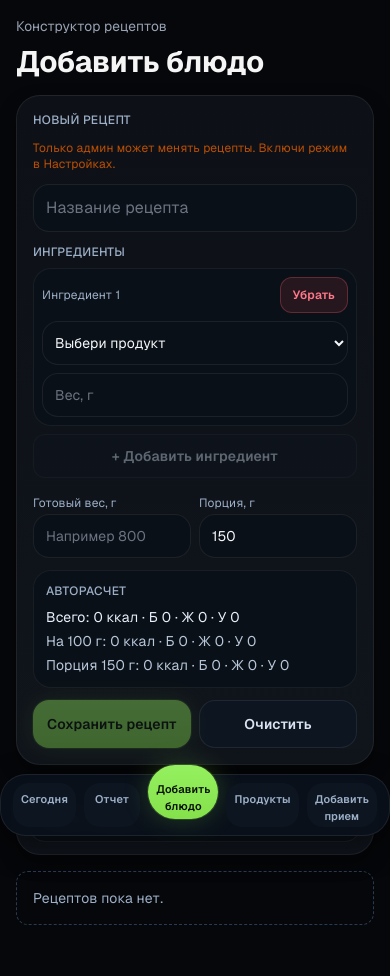
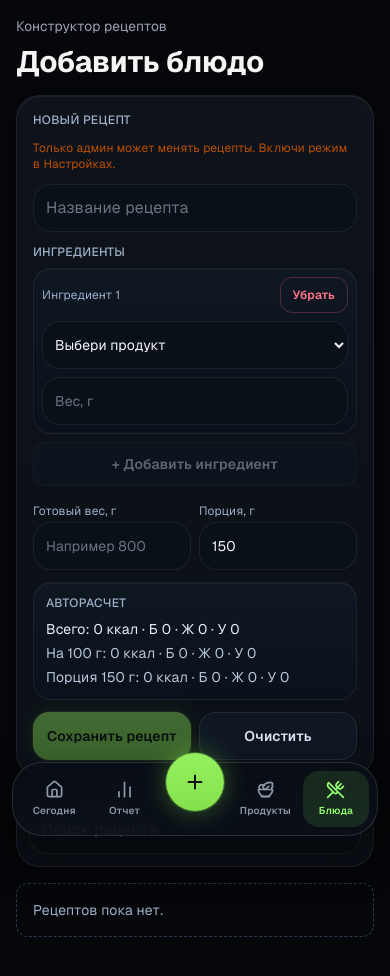
Before and after one commit to egorbailov16-svg/my_diet, a Next.js app: page /recipes in a window 390 px wide. Shown: the top 976 px of the page. Built offline with nearby package versions, Linux system fonts and the light colour scheme.

Commit message:
elevate mobile UI with premium nav depth and food imagery
Introduce icon-based floating bottom navigation with a central add action, deepen card and control visuals, enhance progress bars, and add food/meal thumbnails while keeping app logic and routes unchanged.

Made-with: Cursor

```diff
--- a/package.json
+++ b/package.json
@@ -15,6 +15,7 @@
     "@capacitor/app": "^7.0.1",
     "@capacitor/core": "^7.6.0",
     "@capacitor/ios": "^7.6.0",
+    "lucide-react": "^1.8.0",
     "next": "16.2.4",
     "react": "19.2.4",
     "react-dom": "19.2.4"
--- a/src/app/foods/page.tsx
+++ b/src/app/foods/page.tsx
@@ -53,6 +53,10 @@ function sourceLabel(source: FoodSource): string {
   if (source === "custom") return "свой";
   if (source === "imported") return "импорт";
   return "external";
+}
+
+function foodImageUrl(name: string): string {
+  return `https://source.unsplash.com/featured/?food,${encodeURIComponent(name)}`;
 }
 
 export default function FoodsPage() {
@@ -386,7 +390,17 @@ export default function FoodsPage() {
           filteredFoods.map((food) => (
             <article key={food.id} className="app-card p-3">
               <div className="mb-2 flex items-start justify-between gap-3">
-                <div>
+                <div className="flex items-start gap-3">
+                  <img
+                    src={foodImageUrl(food.name)}
+                    alt={food.name}
+                    className="food-thumb"
+                    loading="lazy"
+                    onError={(event) => {
+                      event.currentTarget.src = "https://source.unsplash.com/featured/?healthy-food";
+                    }}
+                  />
+                  <div>
                   <h2 className="text-sm font-semibold">{food.name}</h2>
                   <span
                     className={`mt-1 inline-block rounded-xl px-2 py-1 text-[11px] font-medium ${
@@ -399,13 +413,14 @@ export default function FoodsPage() {
                   >
                     {sourceLabel(food.source)}
                   </span>
+                  </div>
                 </div>
                 <div className="flex gap-2">
                   <button
                     type="button"
                     onClick={() => startEdit(food)}
                     disabled={food.source === "external" || !adminUnlocked}
-                    className="h-10 rounded-xl secondary-btn px-3 text-xs font-semibold disabled:opacity-40"
+                    className="h-8 rounded-lg secondary-btn px-2.5 text-[11px] font-semibold disabled:opacity-40"
                   >
                     Изм.
                   </button>
@@ -413,16 +428,18 @@ export default function FoodsPage() {
                     type="button"
                     onClick={() => onDelete(food)}
                     disabled={food.source === "external" || !adminUnlocked}
-                    className="h-10 rounded-xl danger-btn px-3 text-xs font-semibold disabled:opacity-40"
+                    className="h-8 rounded-lg danger-btn px-2.5 text-[11px] font-semibold disabled:opacity-40"
                   >
                     Удал.
                   </button>
                 </div>
               </div>
 
+              <p className="text-sm font-semibold text-[#eef5ff]">{food.nutrientsPer100g.kcal} ккал / 100 г</p>
               <p className="text-xs text-[#b8c7da]">
-                {food.nutrientsPer100g.kcal} ккал · Б {food.nutrientsPer100g.protein} · Ж {food.nutrientsPer100g.fat} · У{" "}
-                {food.nutrientsPer100g.carbs} (на 100 г)
+                <span className="macro-protein">Б {food.nutrientsPer100g.protein}</span> ·{" "}
+                <span className="macro-fat">Ж {food.nutrientsPer100g.fat}</span> ·{" "}
+                <span className="macro-carbs">У {food.nutrientsPer100g.carbs}</span>
               </p>
               {food.note ? <p className="mt-2 text-xs text-[#8da1bb]">{food.note}</p> : null}
             </article>
--- a/src/app/globals.css
+++ b/src/app/globals.css
@@ -13,8 +13,8 @@
   --accent-strong: #7cff4f;
   --accent-2: #4d8dff;
   --danger: #ff5a6b;
-  --shadow-soft: 0 10px 24px rgba(0, 0, 0, 0.45);
-  --shadow-card: 0 8px 18px rgba(0, 0, 0, 0.35);
+  --shadow-soft: 0 16px 36px rgba(0, 0, 0, 0.5);
+  --shadow-card: 0 10px 24px rgba(0, 0, 0, 0.42);
   --glow-accent: 0 0 0 1px rgba(132, 225, 75, 0.18), 0 0 26px rgba(132, 225, 75, 0.22);
 }
 
@@ -35,6 +35,9 @@ body {
   color: var(--foreground);
   font-family: var(--font-geist-sans), -apple-system, BlinkMacSystemFont, "Segoe UI", Arial, sans-serif;
   letter-spacing: 0.01em;
+  background-image: radial-gradient(circle at 10% -10%, rgba(77, 141, 255, 0.08), transparent 38%),
+    radial-gradient(circle at 90% -5%, rgba(132, 225, 75, 0.08), transparent 32%);
+  background-attachment: fixed;
 }
 
 * {
@@ -47,8 +50,9 @@ textarea {
   background: #0a1017;
   color: var(--foreground);
   border-color: var(--border);
-  border-radius: 16px;
+  border-radius: 18px;
   transition: border-color 0.2s ease, box-shadow 0.2s ease;
+  min-height: 48px;
 }
 
 input::placeholder,
@@ -58,15 +62,27 @@ textarea::placeholder {
 
 .app-card {
   border: 1px solid var(--border);
-  background: linear-gradient(180deg, var(--surface), var(--surface-2));
+  background: linear-gradient(180deg, rgba(15, 20, 28, 0.96), rgba(11, 16, 23, 0.98));
   border-radius: 24px;
   box-shadow: var(--shadow-card);
+  position: relative;
+}
+
+.app-card::before {
+  content: "";
+  position: absolute;
+  inset: 0;
+  border-radius: inherit;
+  pointer-events: none;
+  border-top: 1px solid rgba(255, 255, 255, 0.08);
+  opacity: 0.8;
 }
 
 .app-subcard {
   border: 1px solid rgba(255, 255, 255, 0.06);
-  background: #0a1017;
+  background: linear-gradient(180deg, #0f1722, #0a111b);
   border-radius: 18px;
+  box-shadow: inset 0 1px 0 rgba(255, 255, 255, 0.04);
 }
 
 .screen-title {
@@ -85,18 +101,39 @@ textarea::placeholder {
   background: linear-gradient(180deg, #95f05f, var(--accent));
   color: #071004;
   box-shadow: var(--glow-accent);
+  transition: transform 0.18s ease, box-shadow 0.18s ease, filter 0.18s ease;
+}
+
+.accent-btn:hover {
+  transform: translateY(-1px) scale(1.01);
+  filter: saturate(1.04);
+}
+
+.accent-btn:active {
+  transform: scale(0.99);
 }
 
 .secondary-btn {
-  background: #0d1520;
+  background: #0f1723;
   color: #d9e3f2;
   border: 1px solid rgba(255, 255, 255, 0.08);
+  transition: background 0.18s ease, transform 0.18s ease;
+}
+
+.secondary-btn:hover {
+  background: #121d2b;
+  transform: translateY(-1px);
 }
 
 .danger-btn {
-  background: rgba(242, 72, 92, 0.12);
+  background: transparent;
   color: #ff7789;
   border: 1px solid rgba(255, 90, 107, 0.28);
+  transition: background 0.18s ease;
+}
+
+.danger-btn:hover {
+  background: rgba(242, 72, 92, 0.1);
 }
 
 .pill-segment {
@@ -110,11 +147,13 @@ textarea::placeholder {
   height: 42px;
   border-radius: 999px;
   border: 1px solid var(--border);
-  background: rgba(14, 20, 31, 0.92);
+  background: rgba(14, 20, 31, 0.76);
   color: #d4dfef;
   display: inline-flex;
   align-items: center;
   justify-content: center;
+  backdrop-filter: blur(12px);
+  box-shadow: 0 8px 20px rgba(0, 0, 0, 0.35);
 }
 
 input:focus,
@@ -122,5 +161,30 @@ select:focus,
 textarea:focus {
   outline: none;
   border-color: rgba(132, 225, 75, 0.55);
-  box-shadow: 0 0 0 3px rgba(132, 225, 75, 0.14);
+  box-shadow: 0 0 0 3px rgba(132, 225, 75, 0.16), 0 0 20px rgba(132, 225, 75, 0.14);
 }
+
+.macro-kcal {
+  color: #f5f7fa;
+}
+
+.macro-protein {
+  color: #84e14b;
+}
+
+.macro-fat {
+  color: #ff5a6b;
+}
+
+.macro-carbs {
+  color: #4d8dff;
+}
+
+.food-thumb {
+  width: 52px;
+  height: 52px;
+  border-radius: 16px;
+  object-fit: cover;
+  border: 1px solid rgba(255, 255, 255, 0.12);
+  background: #101722;
+}
--- a/src/app/page.tsx
+++ b/src/app/page.tsx
@@ -580,9 +580,9 @@ export default function Home() {
 
 function Stat({ label, value, unit }: { label: string; value: number; unit: string }) {
   return (
-    <div className="rounded-lg bg-[#0b1320] p-3">
+    <div className="app-subcard p-3">
       <p className="text-xs text-[#8da1bb]">{label}</p>
-      <p className="mt-1 text-lg font-semibold">
+      <p className="mt-1 text-[1.35rem] font-semibold leading-none tracking-[-0.01em]">
         {formatNumber(value)} {unit}
       </p>
     </div>
@@ -601,6 +601,14 @@ function Row({ label, value }: { label: string; value: string }) {
 function ProgressRow({ label, value, target, unit }: { label: string; value: number; target: number; unit: string }) {
   const safeTarget = target > 0 ? target : 1;
   const ratio = Math.max(0, Math.min(1, value / safeTarget));
+  const progressColor =
+    label === "Белки"
+      ? "linear-gradient(90deg,#73df3f,#84e14b)"
+      : label === "Жиры"
+        ? "linear-gradient(90deg,#ff4d5e,#ff6a79)"
+        : label === "Углеводы"
+          ? "linear-gradient(90deg,#3e82ff,#5ca1ff)"
+          : "linear-gradient(90deg,#84e14b,#a2ff72)";
 
   return (
     <div className="space-y-1">
@@ -610,8 +618,11 @@ function ProgressRow({ label, value, target, unit }: { label: string; value: num
           {formatNumber(value)} / {formatNumber(target)} {unit}
         </span>
       </div>
-      <div className="h-2 w-full overflow-hidden rounded bg-[#223149]">
-        <div className="h-full rounded bg-[#8ff65b]" style={{ width: `${ratio * 100}%` }} />
+      <div className="h-3 w-full overflow-hidden rounded-full bg-[#1b2a3f]">
+        <div
+          className="h-full rounded-full shadow-[0_0_14px_rgba(132,225,75,0.35)]"
+          style={{ width: `${ratio * 100}%`, background: progressColor }}
+        />
       </div>
     </div>
   );
--- a/src/components/mobile-bottom-nav.tsx
+++ b/src/components/mobile-bottom-nav.tsx
@@ -2,38 +2,46 @@
 
 import Link from "next/link";
 import { usePathname } from "next/navigation";
+import { ChartNoAxesColumn, Home, Plus, Salad, UtensilsCrossed } from "lucide-react";
 
 const navItems = [
-  { href: "/", label: "Сегодня" },
-  { href: "/progress", label: "Отчет" },
-  { href: "/recipes", label: "Добавить блюдо" },
-  { href: "/foods", label: "Продукты" },
-  { href: "/add-entry", label: "Добавить прием" },
+  { href: "/", label: "Сегодня", icon: Home },
+  { href: "/progress", label: "Отчет", icon: ChartNoAxesColumn },
+  { href: "/add-entry", label: "Добавить", icon: Plus, center: true },
+  { href: "/foods", label: "Продукты", icon: Salad },
+  { href: "/recipes", label: "Блюда", icon: UtensilsCrossed },
 ];
 
 export function MobileBottomNav() {
   const pathname = usePathname();
 
   return (
-    <nav className="fixed inset-x-0 bottom-0 z-50 bg-transparent pb-2">
-      <ul className="mx-auto flex max-w-[430px] gap-2 rounded-[26px] border border-[rgba(255,255,255,0.08)] bg-[#0a111be6] px-3 py-2 shadow-[0_10px_32px_rgba(0,0,0,0.45)] backdrop-blur">
-        {navItems.map((item, index) => {
+    <nav className="fixed inset-x-0 bottom-0 z-50 bg-transparent px-3 pb-2">
+      <ul className="mx-auto flex max-w-[430px] gap-1 rounded-[30px] border border-[rgba(255,255,255,0.12)] bg-[rgba(10,16,24,0.8)] px-2 py-2 shadow-[0_20px_42px_rgba(0,0,0,0.55)] backdrop-blur-xl">
+        {navItems.map((item) => {
           const isActive = pathname === item.href;
-          const isPrimaryCenter = index === 2;
+          const Icon = item.icon;
+          const isPrimaryCenter = item.center === true;
 
           return (
             <li key={item.href} className={`flex-1 ${isPrimaryCenter ? "mt-[-18px]" : ""}`}>
               <Link
                 href={item.href}
                 className={[
-                  "block h-11 rounded-2xl px-2 py-2 text-center text-[11px] font-semibold transition-all",
-                  isPrimaryCenter ? "h-[54px] rounded-full pt-4" : "",
+                  "group flex h-14 flex-col items-center justify-center rounded-2xl px-1 text-center text-[10px] font-semibold transition-all duration-200",
+                  isPrimaryCenter ? "mx-auto h-[58px] w-[58px] rounded-full p-0" : "",
                   isActive
-                    ? "accent-btn shadow-[0_0_20px_rgba(143,246,91,0.35)]"
-                    : "bg-[#0d1520] text-[#9db0c8] hover:bg-[#121d2b]",
+                    ? isPrimaryCenter
+                      ? "accent-btn scale-[1.02] shadow-[0_0_0_1px_rgba(132,225,75,0.28),0_0_26px_rgba(132,225,75,0.45)]"
+                      : "bg-[rgba(132,225,75,0.12)] text-[#8fff70]"
+                    : isPrimaryCenter
+                      ? "bg-[linear-gradient(180deg,#95f05f,#84e14b)] text-[#0a1208] shadow-[0_0_0_1px_rgba(132,225,75,0.32),0_0_24px_rgba(132,225,75,0.38)] hover:scale-[1.02]"
+                      : "text-[#8d96a5] hover:bg-[#121a26]",
                 ].join(" ")}
+                aria-label={item.label}
               >
-                {item.label}
+                <Icon size={isPrimaryCenter ? 22 : 19} strokeWidth={2.2} />
+                {!isPrimaryCenter ? <span className="mt-1">{item.label}</span> : null}
               </Link>
             </li>
           );
```
Also changed, not shown: src/app/recipes/page.tsx (+23 -6 lines), 1 other file (tests, documents, lock files or other folders).
